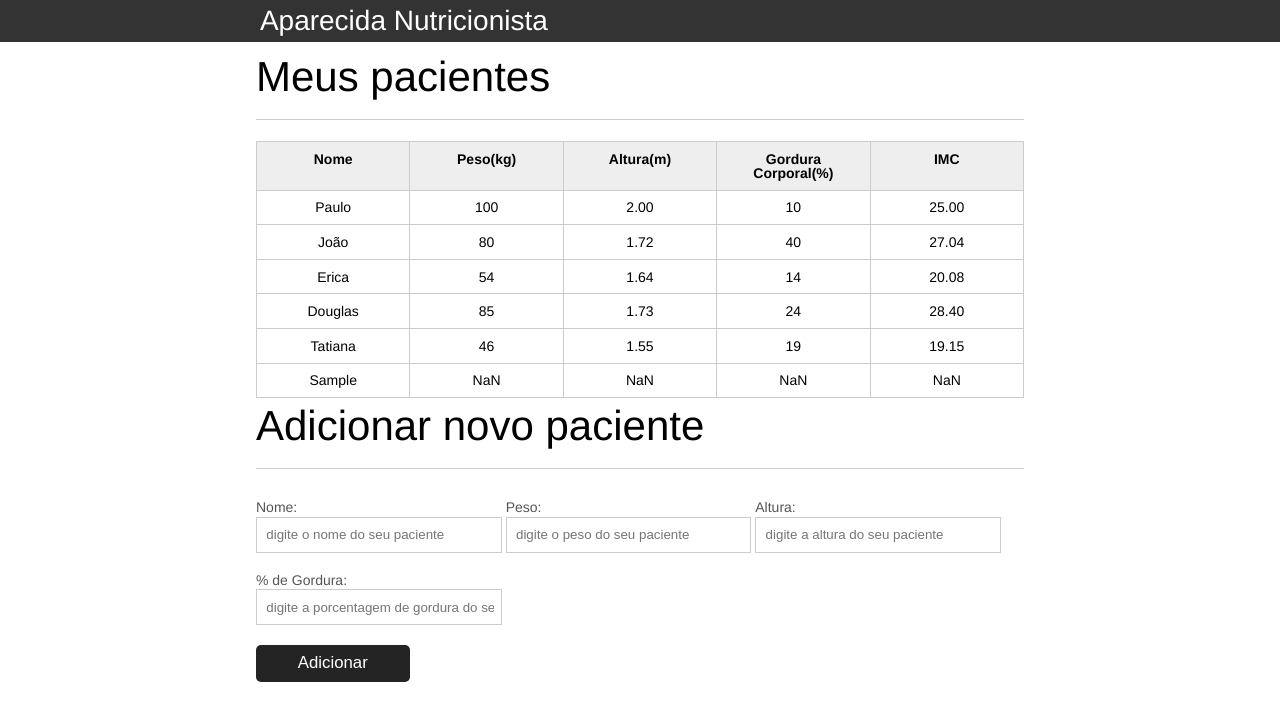
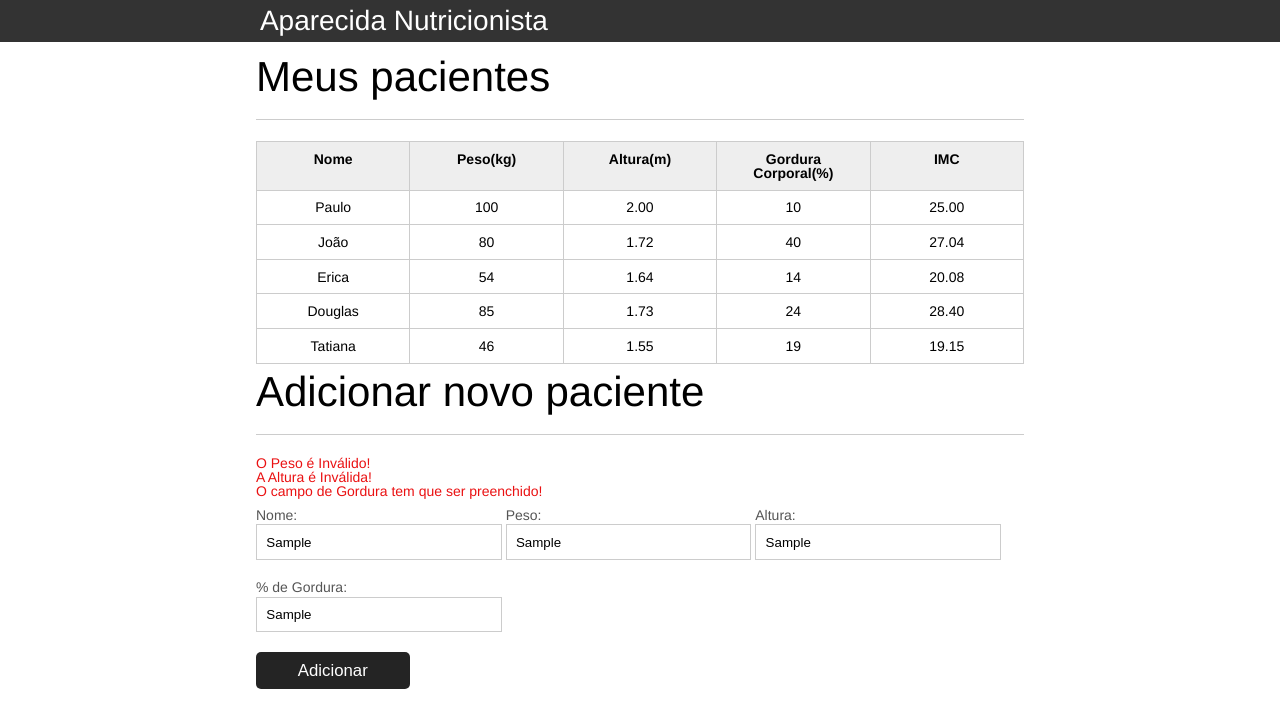
Before and after one commit to mueledson/Aparecida_Nutricionista, a plain HTML site: page index.html in a window 1280 px wide. Both pictures are taken after typing "Sample", "Sample", "Sample", "Sample" into the empty fields and a click on the button "Adicionar". Drawn offline with Linux system fonts and the light colour scheme.

Commit message:
Já estamos apagando os Pacientes com Clique Duplo

```diff
--- a/css/index.css
+++ b/css/index.css
@@ -140,3 +140,8 @@ button[disabled=disabled], button:disabled {
 #mensagem-erro{
 	color: #ea1112 ;
 }
+
+.fadeOut{
+	opacity: 0;
+	transition: 0.5s;
+}
--- a/index.html
+++ b/index.html
@@ -72,7 +72,7 @@
 			</section>
 			<section class="container">
 				<h2 id="titulo-form">Adicionar novo paciente</h2>
-				<span id="mensagem-erro"></span>
+				<ul id="mensagem-erro"></ul>
 				<form id="form-adiciona">
 					<div class="grupo">
 						<label for="nome">Nome:</label>
@@ -97,5 +97,6 @@
 		</main>
 		<script src="js/calcula-imc.js"></script>
 		<script src="js/form.js"></script>
+		<script src="js/remover.js"></script>
 	</body>
 </html>
--- a/js/calcula-imc.js
+++ b/js/calcula-imc.js
@@ -37,7 +37,7 @@ for (var i = 0; i < pacientes.length; i++) {
 }
 
 function validaPeso(peso) {
-    if (peso >= 0 && peso < 1000) {
+    if (peso > 0 && peso < 1000) {
         return true
     } else {
         return false
@@ -45,7 +45,7 @@ function validaPeso(peso) {
 }
 
 function validaAltura(altura) {
-    if (altura >= 0 && altura < 3.00) {
+    if (altura > 0 && altura < 3.00) {
         return true
     } else {
         return false
--- a/js/form.js
+++ b/js/form.js
@@ -8,11 +8,10 @@ btnAdicionar.addEventListener("click", (event) => {
 
     var pacienteTr = montaTr(paciente)
 
-    var erro = validaPaciente(paciente)
+    var erros = validaPaciente(paciente)
 
-    if (erro.length > 0) {
-        var mensagemErro = document.querySelector("#mensagem-erro")
-        mensagemErro.textContent = erro
+    if (erros.length > 0) {
+        exibeErros(erros)
         return
     }
 
@@ -24,7 +23,21 @@ btnAdicionar.addEventListener("click", (event) => {
     form.altura.value = ''
     form.gordura.value = ''
     form.peso.value = ''
+
+    var ul = document.querySelector("ul")
+    ul.innerHTML = ""
 })
+
+function exibeErros(erros) {
+    var ul = document.querySelector("#mensagem-erro")
+    ul.innerHTML = ""
+
+    erros.forEach((erro) => {
+        var li = document.createElement("li")
+        li.textContent = erro
+        ul.appendChild(li)
+    });
+}
 
 function obtemPacienteDoFormulario(form) {
 
@@ -67,18 +80,24 @@ function montaTd(dado, classe) {
 }
 
 function validaPaciente(paciente) {
-    if (validaPeso(paciente.peso)) {
-        return true
+
+    var erros = []
+
+    if (!paciente.nome) {
+        erros.push("O Nome não pode ser em branco!")
     }
-    else if(!validaPeso(paciente.peso)) {
-        alert("Preencha da forma correta o Campo de Peso!")
-        return false
+
+    if (!validaPeso(paciente.peso)) {
+        erros.push("O Peso é Inválido!")
     }
-    else if (validaAltura(paciente.altura)) {
-        return true
+
+    if (!validaAltura(paciente.altura)) {
+        erros.push("A Altura é Inválida!")
     }
-    else if(!validaAltura(paciente.altura)) {
-        alert("Preencha da forma correta o Campo de Altura!")
-        return false
+
+    if (!paciente.gordura) {
+        erros.push("O campo de Gordura tem que ser preenchido!")
     }
+
+    return erros
 }
--- /dev/null
+++ b/js/remover.js
@@ -0,0 +1,19 @@
+var pacientes = document.querySelectorAll(".paciente")
+
+var tabela = document.querySelector("#tabela-pacientes")
+
+tabela.addEventListener("dblclick", (e) => {
+
+    e.target.parentNode.classList.add("fadeOut")
+
+    setTimeout(function(){
+        e.target.parentNode.remove()
+    }, 500)
+
+})
+
+// pacientes.forEach((paciente)=>{
+//     paciente.addEventListener("dblclick", function() {
+//         this.remove();
+//     })
+// })
```
